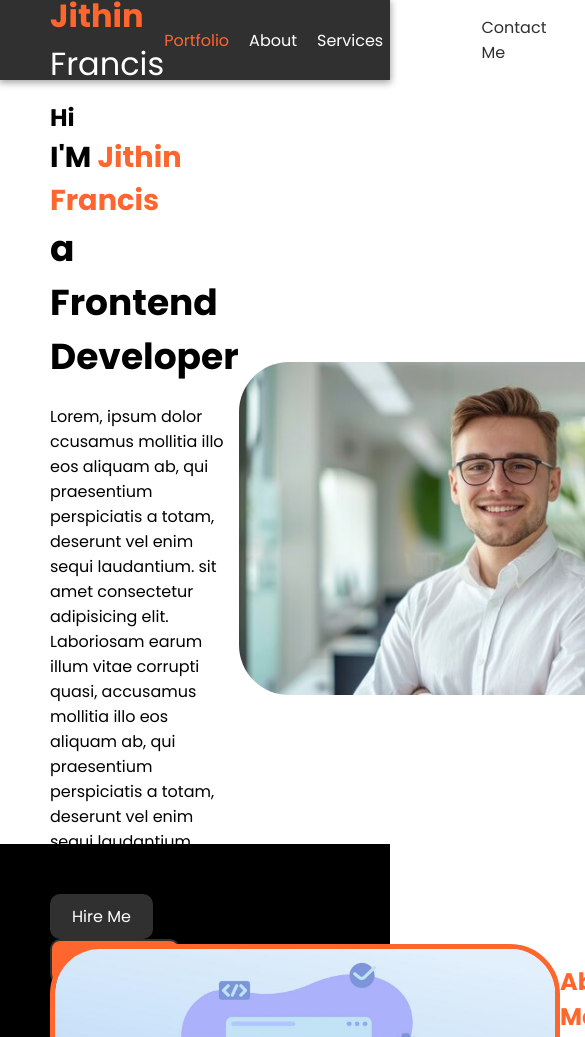
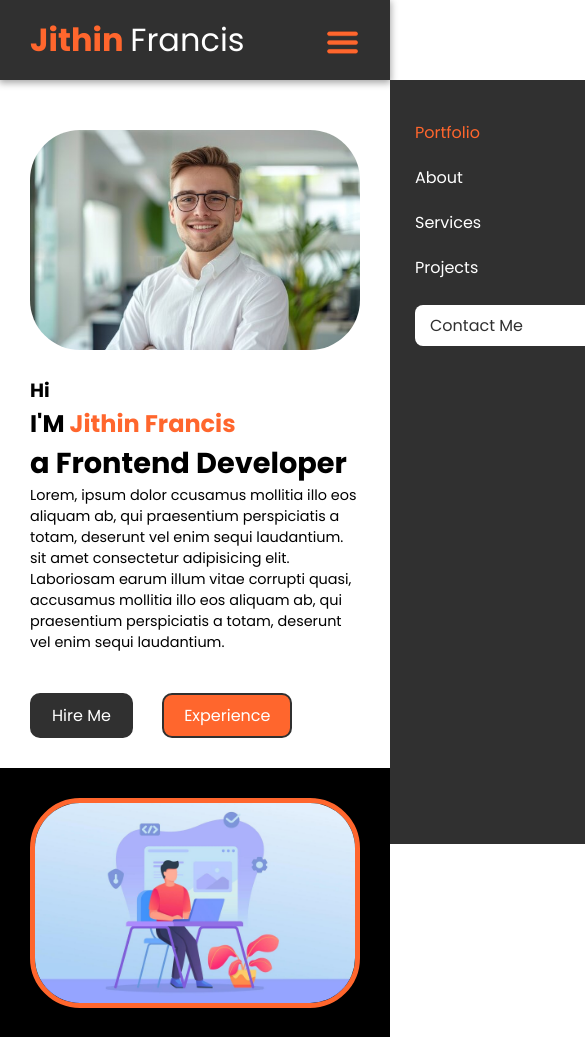
Before and after one commit to JithinJC/Portfolio, a plain HTML site: page index.html in a window 390 px wide. Shown: the top 1037 px of the page, 585 px wide, since content can reach past the window. Drawn offline with Linux system fonts and the light colour scheme.

Commit message:
first commit

```diff
--- a/assets/css/home.css
+++ b/assets/css/home.css
@@ -1,3 +1,9 @@
+* {
+    margin: 0;
+    padding: 0;
+    box-sizing: border-box;
+}
+
 body {
     margin: 0;
     padding: 0;
@@ -72,12 +78,49 @@ a.contact-btn:hover {
     color: #fff;
 }
 
+.nav-sm-view {
+    display: none;
+}
+
+.slidenav {
+    width: 280px;
+    position: fixed;
+    top: 80px;
+    bottom: 0;
+    right: -280px;
+    background: #303030;
+    z-index: 9997;
+    transition: all 0.5s ease;
+    padding: 40px 25px 15px;
+    overflow: auto;
+    box-sizing: border-box;
+}
+
+.slidenav.open {
+    right: 0;
+}
+
+#contbtnSm {
+    display: none;
+}
+
+.hamenu {
+    display: none;
+}
+
+.hamenu>img {
+    max-width: 100%;
+    height: 35px;
+    margin-top: 12px;
+}
+
 /* banner */
 .banner_sec {
     padding: 0 50px;
     height: calc(100vh - 80px);
     display: grid;
     grid-template-columns: 1fr 1fr;
+    gap: 50px;
     align-items: center;
 }
 
@@ -146,6 +189,7 @@ a.contact-btn:hover {
 }
 
 .banner_img>img {
+    max-width: 100%;
     width: 500px;
     height: auto;
     border-radius: 50px;
@@ -156,6 +200,7 @@ a.contact-btn:hover {
     padding: 100px 50px;
     display: grid;
     grid-template-columns: 1fr 1.5fr;
+    gap: 50px;
     background: #000;
     color: #fff;
 }
@@ -163,6 +208,7 @@ a.contact-btn:hover {
 .about_img {}
 
 .about_img>img {
+    max-width: 100%;
     width: 500px;
     height: auto;
     border-radius: 50px;
@@ -200,7 +246,8 @@ a.contact-btn:hover {
 }
 
 .project_cont {
-    display: flex;
+    display: grid;
+    grid-template-columns: 1fr 1fr 1fr;
     gap: 30px;
 }
 
--- /dev/null
+++ b/assets/css/homebreaks.css
@@ -0,0 +1,107 @@
+@media (min-width:1200px) {
+    .banner_sec {
+        grid-template-columns: 1.1fr 1fr;
+    }
+}
+
+
+@media (max-width:992px) {
+    .header {
+        padding: 0 30px;
+    }
+
+    .banner_sec {
+        grid-template-columns: 1fr;
+        padding: 0 30px 30px;
+        gap: 20px;
+        height: auto;
+    }
+
+    .banner_img {
+        margin-top: 50px;
+        grid-row: 1 / 2;
+    }
+
+    .about_sec {
+        padding: 30px;
+        grid-template-columns: 1fr;
+        gap: 30px;
+    }
+
+    .about_img {
+        justify-self: center;
+    }
+
+    .project_sec {
+        padding: 30px;
+    }
+
+    .project_cont {
+        grid-template-columns: 1fr 1fr;
+    }
+
+    .contact_sec {
+        padding: 30px;
+    }
+
+
+}
+
+
+@media (max-width:767px) {
+
+    .nav-lg-view {
+        display: none;
+    }
+
+    #contbtnLg {
+        display: none;
+    }
+
+    #contbtnSm {
+        display: block;
+    }
+
+    .hamenu {
+        display: block;
+    }
+
+    .nav-links {
+        flex-direction: column;
+    }
+
+    .nav-sm-view {
+        display: block;
+    }
+
+    .nav-sm-view a.contact-btn {
+        margin-top: 25px;
+    }
+
+
+    .banner_title>b:nth-child(1) {
+        font-size: 0.8em;
+    }
+
+    .banner_title>b:nth-child(2) {
+        font-size: 1em;
+    }
+
+    .banner_title>b:nth-child(3) {
+        font-size: 1.2em;
+    }
+
+    .banner_cont>p {
+        font-size: 0.9rem;
+    }
+
+    .project_cont {
+        grid-template-columns: 1fr;
+    }
+
+    footer {
+        padding: 15px;
+        font-size: 0.9em;
+    }
+
+}
--- a/index.html
+++ b/index.html
@@ -21,7 +21,7 @@
 
     <!-- Twitter Card -->
     <meta name="twitter:card" content="summary_large_image">
-    <meta name="twitter:title" content="John Doe | Experienced Front-End Developer">
+    <meta name="twitter:title" content="Jithin Francis | Experienced Front-End Developer">
     <meta name="twitter:description"
         content="Experienced Front-End Developer with 3+ years of expertise. Explore my portfolio.">
     <meta name="twitter:image" content="https://">
@@ -34,19 +34,34 @@
         href="https://fonts.googleapis.com/css2?family=Poppins:ital,wght@0,100;0,200;0,300;0,400;0,500;0,600;0,700;0,800;0,900;1,100;1,200;1,300;1,400;1,500;1,600;1,700;1,800;1,900&display=swap"
         rel="stylesheet">
     <link rel="stylesheet" href="./assets/css/home.css">
+    <link rel="stylesheet" href="./assets/css/homebreaks.css">
 </head>
 
 <body>
     <!-- Header -->
     <header class="header">
         <h1>Jithin <b>Francis</b></h1>
+        <div class="nav-lg-view">
             <nav class="nav-links">
                 <a class="active" href="#banner">Portfolio</a>
                 <a href="#about">About</a>
                 <a href="#">Services</a>
                 <a href="#projects">Projects</a>
             </nav>
-        <a href="#contact" class="contact-btn">Contact Me</a>
+        </div>
+        <div class="nav-sm-view">
+            <div class="slidenav">
+                <nav class="nav-links">
+                    <a class="active" href="#banner">Portfolio</a>
+                    <a href="#about">About</a>
+                    <a href="#">Services</a>
+                    <a href="#projects">Projects</a>
+                </nav>
+                <a href="#contact" class="contact-btn" id="contbtnSm">Contact Me</a>
+            </div>
+        </div>
+        <a href="#contact" class="contact-btn" id="contbtnLg">Contact Me</a>
+        <a href="#" class="hamenu" id="mobnav"><img src="./assets/images/hamicon.png" alt="menu"></a>
     </header>
     <!-- Header end-->
     <main>
@@ -172,6 +187,18 @@
     <footer>
         <span>All Rights Reserved &#169; 2025 - Website Designed by Jithin Francis</span>
     </footer>
+    <script>
+        let mnav = 0;
+        document.getElementById("mobnav").addEventListener("click", function () {
+            if (mnav === 0) {
+                document.querySelector(".slidenav").classList.add("open");
+                mnav = 1;
+            } else {
+                document.querySelector(".slidenav").classList.remove("open");
+                mnav = 0;
+            }
+        });
+    </script>
 </body>
 
 </html>
```
Also changed, not shown: assets/images/hamicon.png (added). Lines whose indentation alone changed are shown as unchanged.
